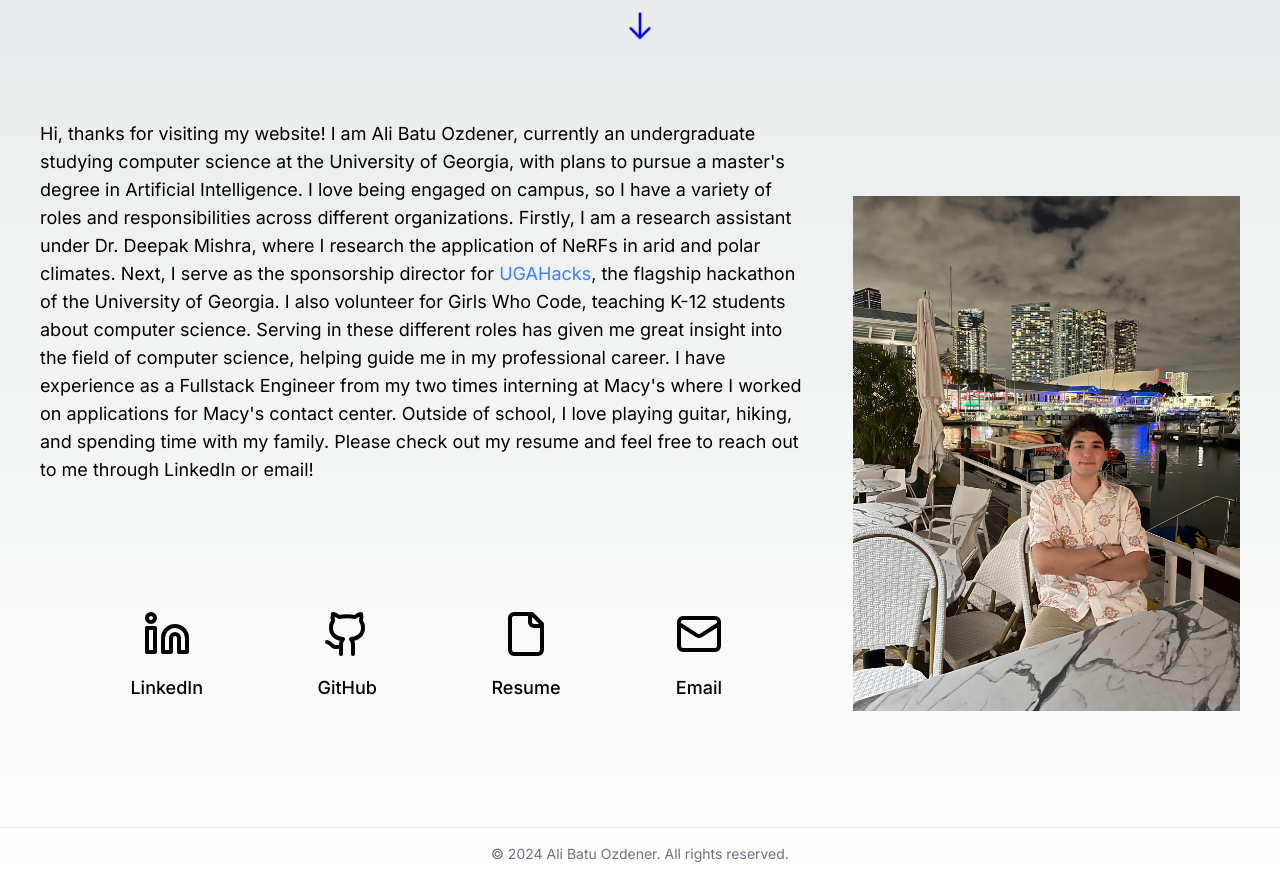
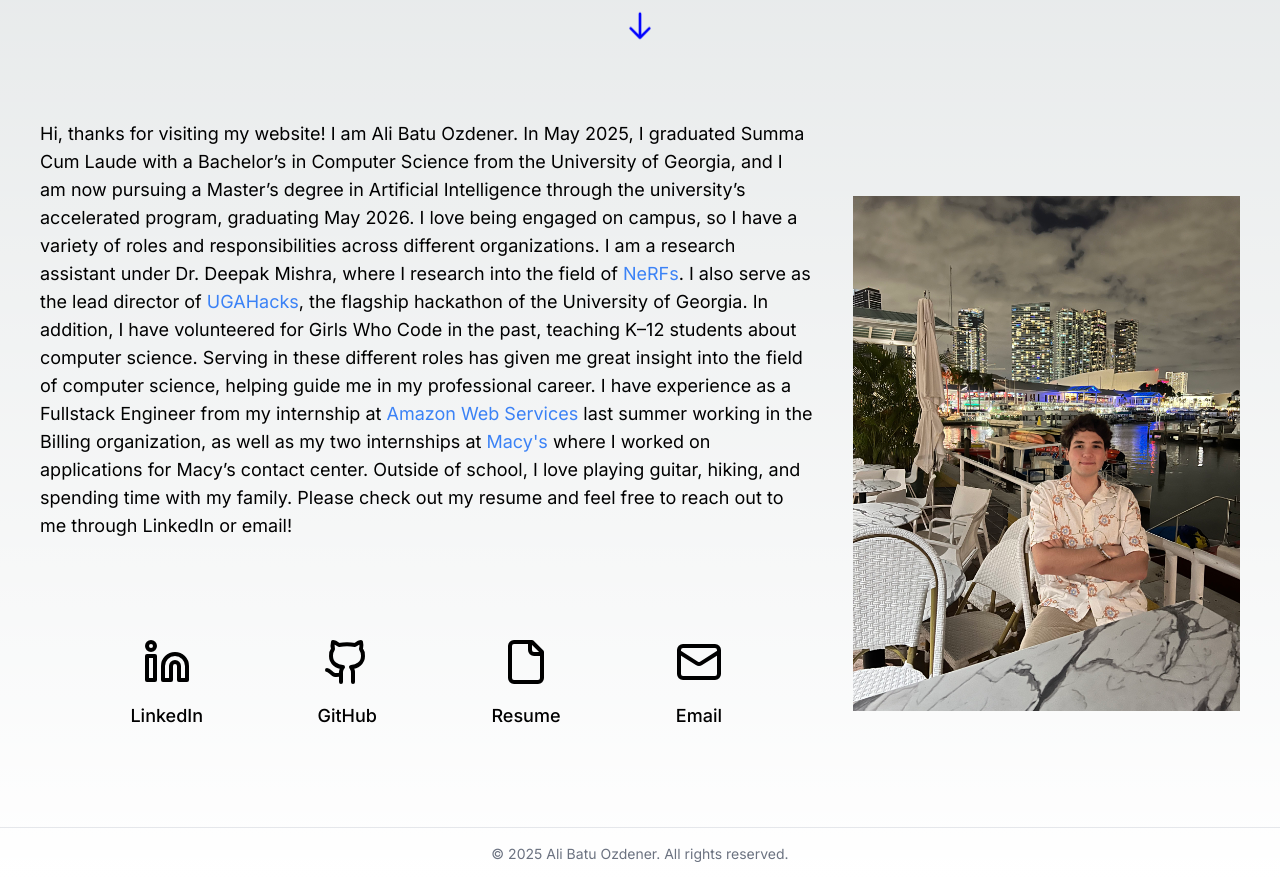
Before and after one commit to probro91/batu-website, a Next.js app: page / in a window 1280 px wide. Shown: the part 720-1600 px from the top of the page. Built offline with nearby package versions, Linux system fonts and the light colour scheme.

Commit message:
Updating for new internship

```diff
--- a/app/page.tsx
+++ b/app/page.tsx
@@ -9,7 +9,7 @@ export default function Page() {
       <div className="flex items-center justify-center h-screen">
         <div className="text-center">
           <h1 id="nameHeader" className="text-6xl font-bold tracking-tight">Ali Batu Ozdener</h1>
-          <p className="animate-fade-in">CS @ UGA</p>
+          <p className="animate-fade-in">MS AI @ UGA</p>
         </div>
         <ScrollIndicator/>
 
@@ -17,13 +17,44 @@ export default function Page() {
       <div className="h-screen relative flex flex-col">
         <div className="flex-grow flex flex-row justify">
           <div className="flex flex-col text-left pr-10 pl-10 pt-10 w-2/3 justify">
-          <p className="text-lg">{"Hi, thanks for visiting my website! I am Ali Batu Ozdener, currently an undergraduate studying computer science at the University of Georgia, with plans to pursue a master's degree in Artificial Intelligence. I love being engaged on campus, so I have a variety of roles and responsibilities across different organizations. Firstly, I am a research assistant under Dr. Deepak Mishra, where I research the application of NeRFs in arid and polar climates. Next, I serve as the sponsorship director for "}
-            <a href="https://ugahacks.com" target="_blank" className="text-blue-500 hover:underline">UGAHacks</a>
-            {", the flagship hackathon of the University of Georgia. I also volunteer for Girls Who Code, teaching K-12 students about computer science. Serving in these different roles has given me great insight into the field of computer science, helping guide me in my professional career. I have experience as a Fullstack Engineer from my two times interning at Macy's where I worked on applications for Macy's contact center. Outside of school, I love playing guitar, hiking, and spending time with my family. Please check out my resume and feel free to reach out to me through LinkedIn or email!"}
+          <p className="text-lg">
+            {"Hi, thanks for visiting my website! I am Ali Batu Ozdener. In May 2025, I graduated Summa Cum Laude with a Bachelor’s in Computer Science from the University of Georgia, and I am now pursuing a Master’s degree in Artificial Intelligence through the university’s accelerated program, graduating May 2026. I love being engaged on campus, so I have a variety of roles and responsibilities across different organizations. I am a research assistant under Dr. Deepak Mishra, where I research into the field of "}
+            <a
+              href="https://www.matthewtancik.com/nerf"
+              target="_blank"
+              className="text-blue-500 hover:underline"
+            >
+              NeRFs
+            </a>
+            {". I also serve as the lead director of "}
+            <a
+              href="https://ugahacks.com"
+              target="_blank"
+              className="text-blue-500 hover:underline"
+            >
+              UGAHacks
+            </a>
+            {", the flagship hackathon of the University of Georgia. In addition, I have volunteered for Girls Who Code in the past, teaching K–12 students about computer science. Serving in these different roles has given me great insight into the field of computer science, helping guide me in my professional career. I have experience as a Fullstack Engineer from my internship at "}
+            <a
+              href="https://aws.amazon.com"
+              target="_blank"
+              className="text-blue-500 hover:underline"
+            >
+              Amazon Web Services
+            </a>
+            {" last summer working in the Billing organization, as well as my two internships at "}
+            <a
+              href="https://www.macys.com"
+              target="_blank"
+              className="text-blue-500 hover:underline"
+            >
+              Macy's
+            </a>
+            {" where I worked on applications for Macy’s contact center. Outside of school, I love playing guitar, hiking, and spending time with my family. Please check out my resume and feel free to reach out to me through LinkedIn or email!"}
           </p>
-            <div className="grid h-1/2 justify items-center">
-              <MediaLinks/>
-            </div>
+          <div className="grid h-1/2 justify items-center">
+            <MediaLinks/>
+          </div>
 
           </div>
           <div className="relative w-1/3 pr-8 pl-8 pt-8d hidden md:block">
--- a/app/ui/Footer.tsx
+++ b/app/ui/Footer.tsx
@@ -4,7 +4,7 @@ export default function Component() {
         <footer className="pb-4" >
             <div className="container max-w-7xl mx-auto border-t border-gray-200 dark:border-gray-700 pt-4">
                 <p className="text-sm text-gray-500 dark:text-gray-400 text-center">
-                    © 2024 Ali Batu Ozdener. All rights reserved.
+                    © 2025 Ali Batu Ozdener. All rights reserved.
                 </p>
             </div>
         </footer>
```
